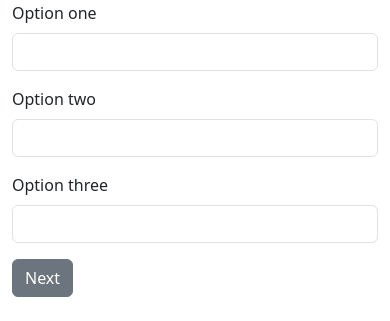
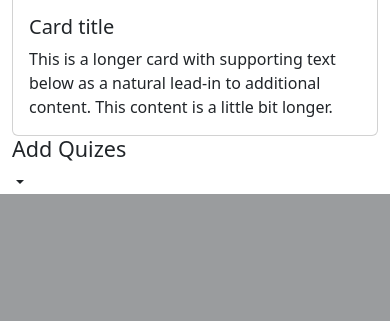
Before and after one commit to yashkarambe/Web-Platform-for-Teaching, a Django app: page /Registration/quizes in a window 390 px wide. Shown: the part 1673-1994 px from the top of the page. After the commit the page ends 1867 px from the top, so only its background shows below. Run offline with Django 4.2, Linux system fonts and the light colour scheme.

Commit message:
Quize page & DB update

```diff
--- a/Registration/admin.py
+++ b/Registration/admin.py
@@ -3,10 +3,11 @@ from .models import log_in_registtration_student
 from .models import log_in_registtration_teacher
 from .models import thumnail
 from .models import Playlist
-
+from .models import Quize_name
 
 # Register your models here.
 admin.site.register(log_in_registtration_student)
 admin.site.register(log_in_registtration_teacher)
 admin.site.register(thumnail)
 admin.site.register(Playlist)
+admin.site.register(Quize_name)
--- a/Registration/models.py
+++ b/Registration/models.py
@@ -44,6 +44,8 @@ class Playlist(models.Model):
 
 class Quize_name(models.Model):
     Quize_name = models.CharField(max_length=30)
+    chaptr_name = models.CharField(max_length=30)
     topic_name = models.CharField(max_length=30)
     thumnail = models.ImageField(upload_to="Registration/Quize/thumnail")
     marks_per_que = models.TextField(max_length=2)
+    descreption = models.CharField(max_length=500)
--- a/Registration/templates/Registration/teacher/quizes.html
+++ b/Registration/templates/Registration/teacher/quizes.html
@@ -20,61 +20,63 @@
 </nav>
 {% endblock %}
 {% block body %}
-<div class="container my-2">
-    <h5>Authentication</h5>
-    <hr>
-    <form class="row g-3 needs-validation" novalidate>
-        <div class="col-md-4">
-            <label for="validationCustom02" class="form-label">Email</label>
-            <input type="text" class="form-control" id="validationCustom02" required>
-            <div class="invalid-feedback">
-                Email required.
+<div class="container">
+
+    <div class="card-group">
+        <div class="row row-cols-1 row-cols-md-2 g-4">
+            <div class="col">
+                <div class="card">
+                    <img src="..." class="card-img-top" alt="...">
+                    <div class="card-body">
+                        <h5 class="card-title">Card title</h5>
+                        <p class="card-text">This is a longer card with supporting text below as a natural lead-in to
+                            additional content. This content is a little bit longer.</p>
                     </div>
                 </div>
-
-        <div class="col-md-4">
-            <label for="validationCustomUsername" class="form-label">Username</label>
-            <div class="input-group has-validation">
-                <span class="input-group-text" id="inputGroupPrepend">@</span>
-                <input type="text" class="form-control" id="validationCustomUsername"
-                    aria-describedby="inputGroupPrepend" required>
-                <div class="invalid-feedback">
-                    Please provide a username.
+            </div>
+            <div class="col">
+                <div class="card">
+                    <img src="..." class="card-img-top" alt="...">
+                    <div class="card-body">
+                        <h5 class="card-title">Card title</h5>
+                        <p class="card-text">This is a longer card with supporting text below as a natural lead-in to
+                            additional content. This content is a little bit longer.</p>
+                    </div>
+                </div>
+            </div>
+            <div class="col">
+                <div class="card">
+                    <img src="..." class="card-img-top" alt="...">
+                    <div class="card-body">
+                        <h5 class="card-title">Card title</h5>
+                        <p class="card-text">This is a longer card with supporting text below as a natural lead-in to
+                            additional content.</p>
+                    </div>
+                </div>
+            </div>
+            <div class="col">
+                <div class="card">
+                    <img src="..." class="card-img-top" alt="...">
+                    <div class="card-body">
+                        <h5 class="card-title">Card title</h5>
+                        <p class="card-text">This is a longer card with supporting text below as a natural lead-in to
+                            additional content. This content is a little bit longer.</p>
+                    </div>
+                </div>
             </div>
         </div>
     </div>
 
-        <div class="form-label col-md-6">
-            <label for="aut_pass">Password</label>
-            <input type="password" class="form-control" id="aut_pass" placeholder=" Password" fdprocessedid="ey9l7q"
-                name="aut_pass" required>
-            <div class="invalid-feedback">
-                Please provide a valid password.
-            </div>
-        </div>
-
-        <div class="col-12 my-1">
-            <div class="form-check">
-                <input class="form-check-input" type="checkbox" value="" id="invalidCheck" required>
-                <label class="form-check-label" for="invalidCheck">
-                    Agree to terms and conditions
-                </label>
-                <div class="invalid-feedback">
-                    You must agree before submitting.
-                </div>
-            </div>
-        </div>
-        <div class="col-12">
-            <a href="#Uplode_Quizes"><button class="btn btn-secondary" type="submit">Next</button></a>
-        </div>
-    </form><br>
-</div>
+    <a class="nav-link dropdown-toggle" href="#" role="button" data-bs-toggle="dropdown" aria-expanded="false">
+        <h4>Add Quizes</h4>
+    </a>
+    <ul class="dropdown-menu">
 
 
         <div class="container my-2">
             <h5>Quize</h5>
             <hr>
-    <form class="row g-3 needs-validation" novalidate>
+            <form class="row g-3 needs-validation" novalidate action="/">
 
                 <div class="col-md-4 col-sm-6">
                     <label for="Playlist_Name" class="form-label">Quize name</label>
@@ -105,7 +107,8 @@
 
                 <div class="mb-3 col-md-4 col-sm-6">
                     <label for="thumnail" class="form-label">Upload thumnail</label>
-            <input type="file" class="form-control" aria-label="file example" id="thumnail" name="thumnail" required>
+                    <input type="file" class="form-control" aria-label="file example" id="thumnail" name="thumnail"
+                        required>
                     <div class="invalid-feedback">Please Uplode thumnail.</div>
                 </div>
 
@@ -225,6 +228,8 @@
                 </div>
             </form><br>
         </div>
+    </ul>
+</div>
 {% endblock %}
 {% block js %}
 <script>
--- a/Registration/urls.py
+++ b/Registration/urls.py
@@ -31,5 +31,6 @@ urlpatterns = [
     path('lecture_authentication',views.lecture_authentication,name='lecture_authentication'),
     path('thumnail_',views.thumnail_,name='thumnail_'),
     path('lectur_Upload',views.lectur_Upload,name='lectur_Upload'),
+    path('Quize',views.Quize,name='Quize'),
 
 ]
--- a/Registration/views.py
+++ b/Registration/views.py
@@ -8,6 +8,7 @@ from django.contrib.auth  import authenticate,  login, logout
 from .models import thumnail
 from datetime import date
 from .models import Playlist
+from .models import Quize_name
 
 def index(request):
     # print('app running')
@@ -145,3 +146,7 @@ def lectur_Upload(request):
     parm ={'button2' : 'active','button1' : 'disabled' ,'button' : 'disabled' }
     messages.success(request , "Uplode all remaining lecture with same chapter and topic name.")
     return render(request , 'Registration/teacher/teacher.html', parm)
+
+
+def Quize(args):
+    post = Quize_name()
```
Also changed, not shown: Registration/migrations/0009_quize_name_alter_thumnail_thumnail_image.py (added), db.sqlite3, wallpaperflare.com_wallpaper (5).jpg (added). Lines whose indentation alone changed are shown as unchanged.
